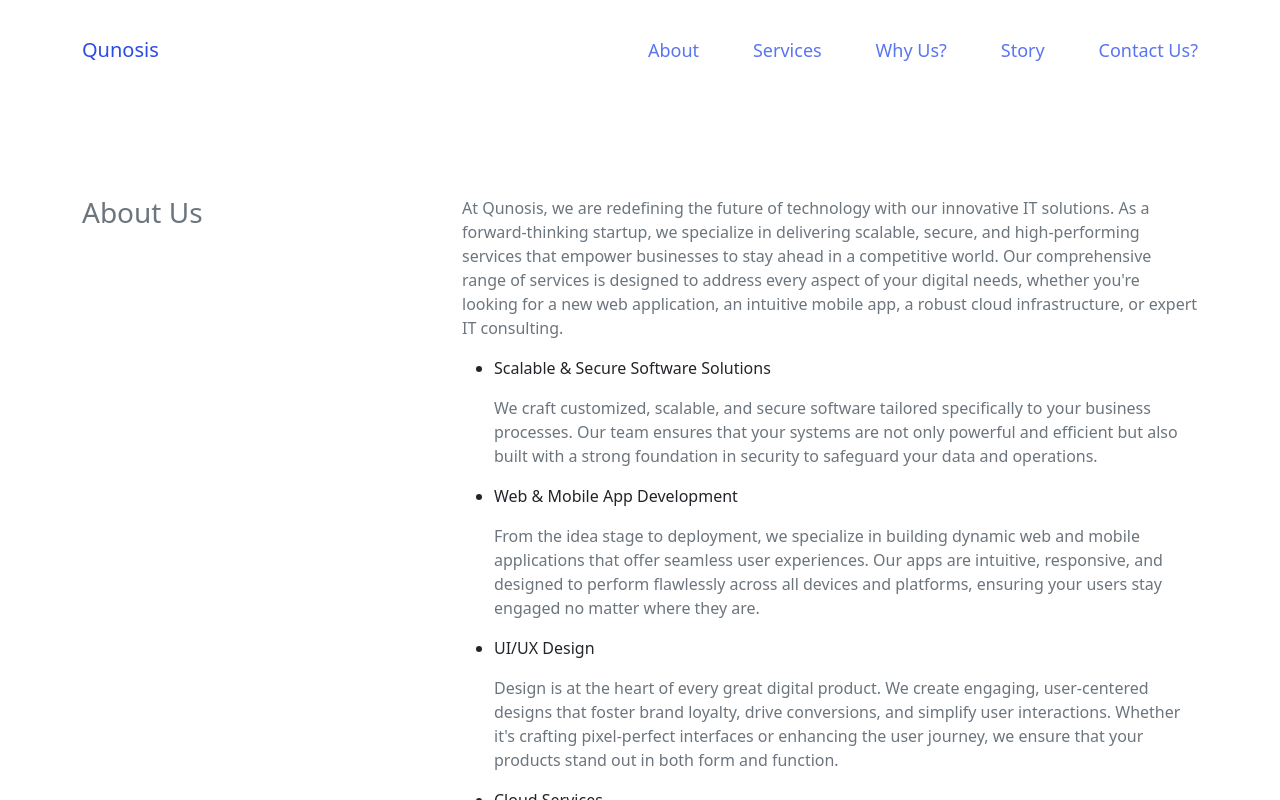
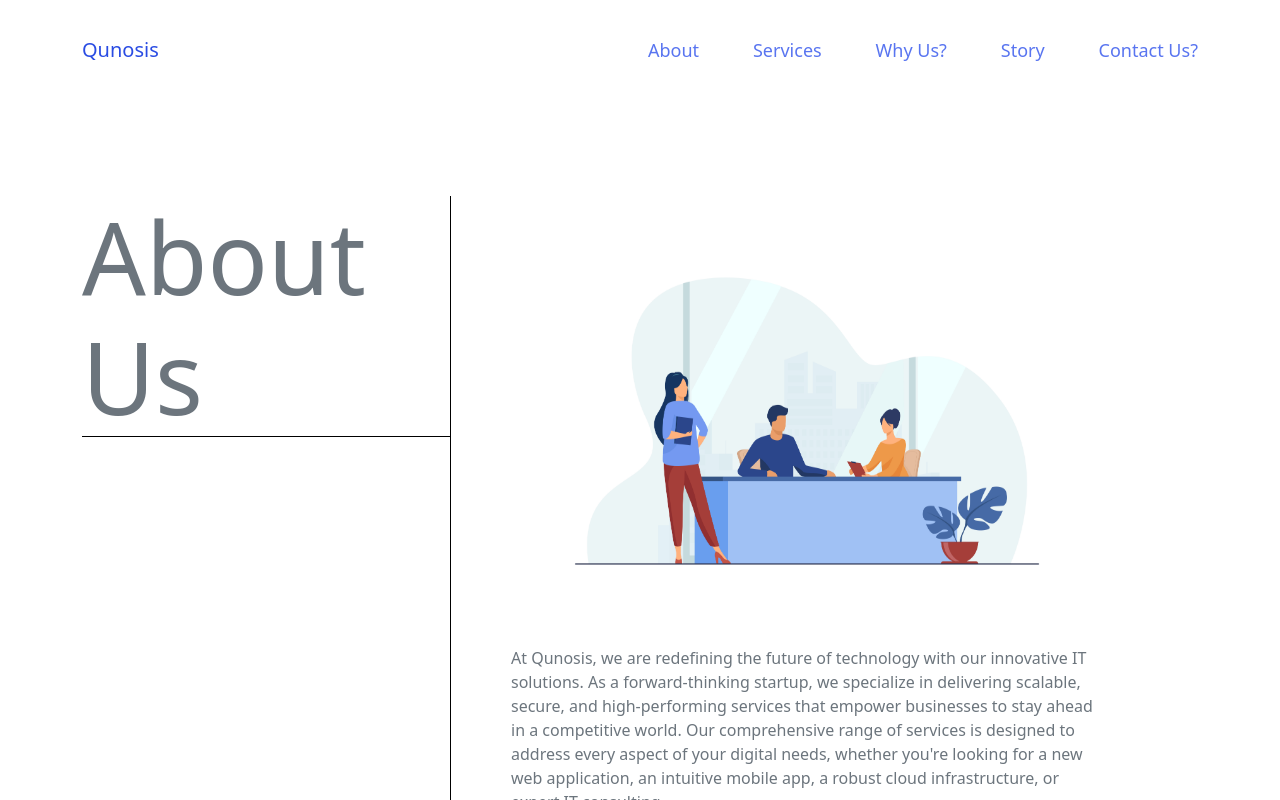
Before and after one commit to Kevalchauhan123/qunosis, a React (Vite) app: page /#/about in a window 1280 px wide. Shown: the top 800 px of the page. Built offline with nearby package versions, Linux system fonts and the light colour scheme.

Commit message:
about us page update

```diff
--- a/src/index.css
+++ b/src/index.css
@@ -79,5 +79,5 @@ body{font-family:  "Poppins", "Poppins Placeholder", sans-serif; top: 0 !importa
 .btn-service{border-radius: 0px !important; color: rgb(89, 117, 240) !important;}
 .btn-service:hover{background-color: rgb(255, 255, 255) !important; color: rgb(89, 117, 240) !important; border-color: rgb(255, 255, 255) !important;}
 /* .industries{background-color: rgb(198, 198, 198);} */
-
+.about-us-col{padding-right: 0px !important}
 .about{background-color: rgb(102, 102, 102);}
--- a/src/templates/About.jsx
+++ b/src/templates/About.jsx
@@ -1,22 +1,28 @@
 import React from 'react';
 import HeaderNavBar from './Nav';
+import about from '../assets/aboutUs.jpg';
 
 const About = () => {
     return (
         <>
             <HeaderNavBar />
+
             <div className='container mt-5 pt-5'>
                 <div className='row'>
-                    <div className='col-12 col-md-4'>
+                    <div className='col-12 col-md-4 about-us-col'>
                         <div style={{ position: 'sticky', top: '100px' }}>
-                            <p className='text-secondary h3'>
+                            <p className='text-secondary h3' style={{ fontSize: '100px', borderBottom: '1px solid black' }}>
                                 About Us
                             </p>
                         </div>
-
                     </div>
-                    <div className='col-12 col-md-8'>
-                        <p className='text-secondary' >
+                    <div className='col-12 col-md-7' style={{ borderLeft: '1px solid black' }}>
+                        <div className='ms-5'>
+                            <div>
+                                <img src={about} height="450" width="100%" style={{
+                                }} />
+                            </div>
+                            <p className='text-secondary'>
                                 At Qunosis, we are redefining the future of technology with our innovative IT solutions. As a forward-thinking startup, we specialize in delivering scalable, secure, and high-performing services that empower businesses to stay ahead in a competitive world. Our comprehensive range of services is designed to address every aspect of your digital needs, whether you're looking for a new web application, an intuitive mobile app, a robust cloud infrastructure, or expert IT consulting.
                             </p>
                             <ul>
@@ -85,6 +91,8 @@ const About = () => {
                             </p>
                         </div>
 
+                    </div>
+
 
                 </div>
 
--- a/src/templates/Index.jsx
+++ b/src/templates/Index.jsx
@@ -95,11 +95,9 @@ const Index = () => {
                                 <div className="col-md-4">
                                     <div className='card service-card py-5'>
                                         <div>
-                                            <img src={development} height="150" style={{
-
-                                            }} />
+                                            <img src={development} height="150" style={{}} />
                                         </div>
-                                        <div className='fw-bolder mb-5 mb-5 h4' style={{ color: 'rgb(102, 102, 102)' }}>Custom Software Development</div>
+                                        <div className='fw-bolder mb-5 mb-5 h4' style={{ color: 'rgb(102, 102, 102)'}}>Custom Software Development</div>
                                         <div className='text-secondary px-3'>Scalable and secure software tailored to your business processes.</div>
                                         <a className='mt-3' href="#">Read More</a>
                                     </div>
```
Also changed, not shown: src/assets/aboutUs.jpg (added). Lines whose indentation alone changed are shown as unchanged.
